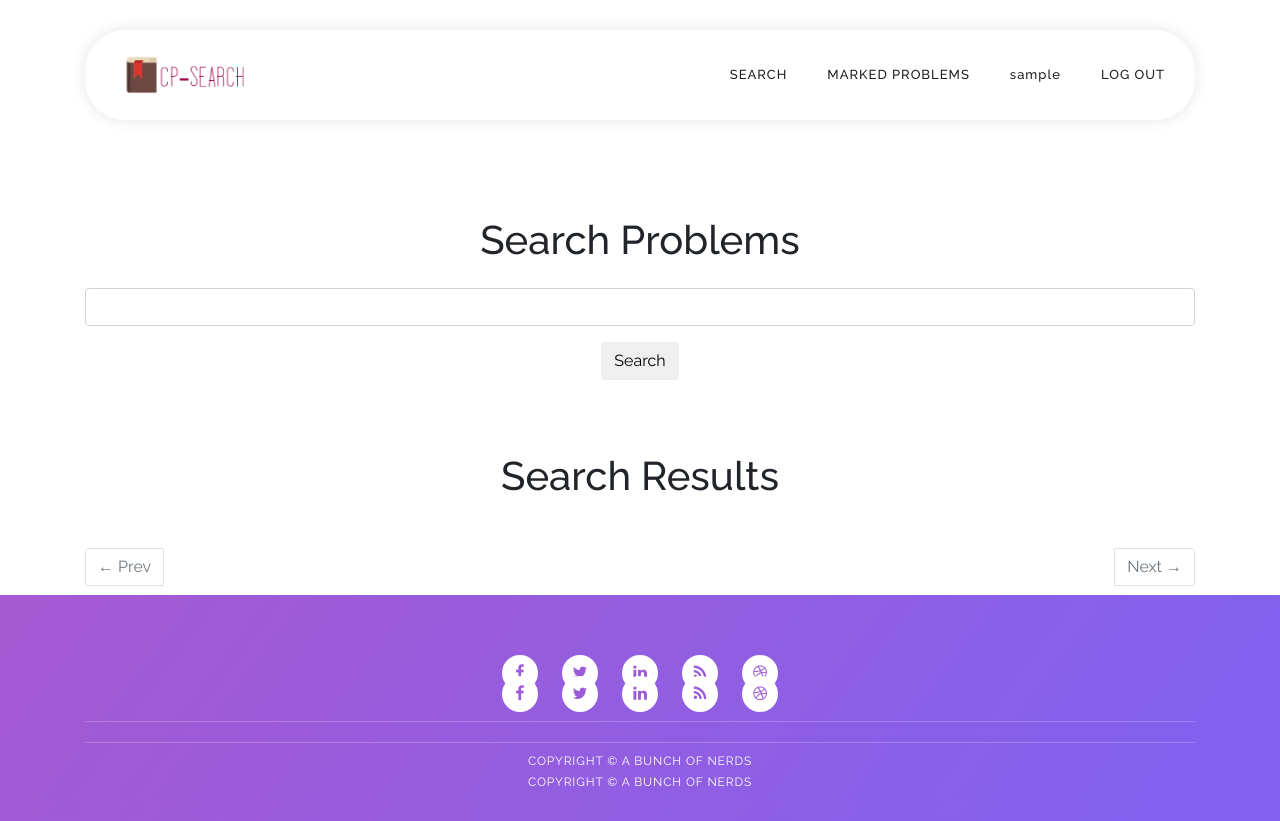
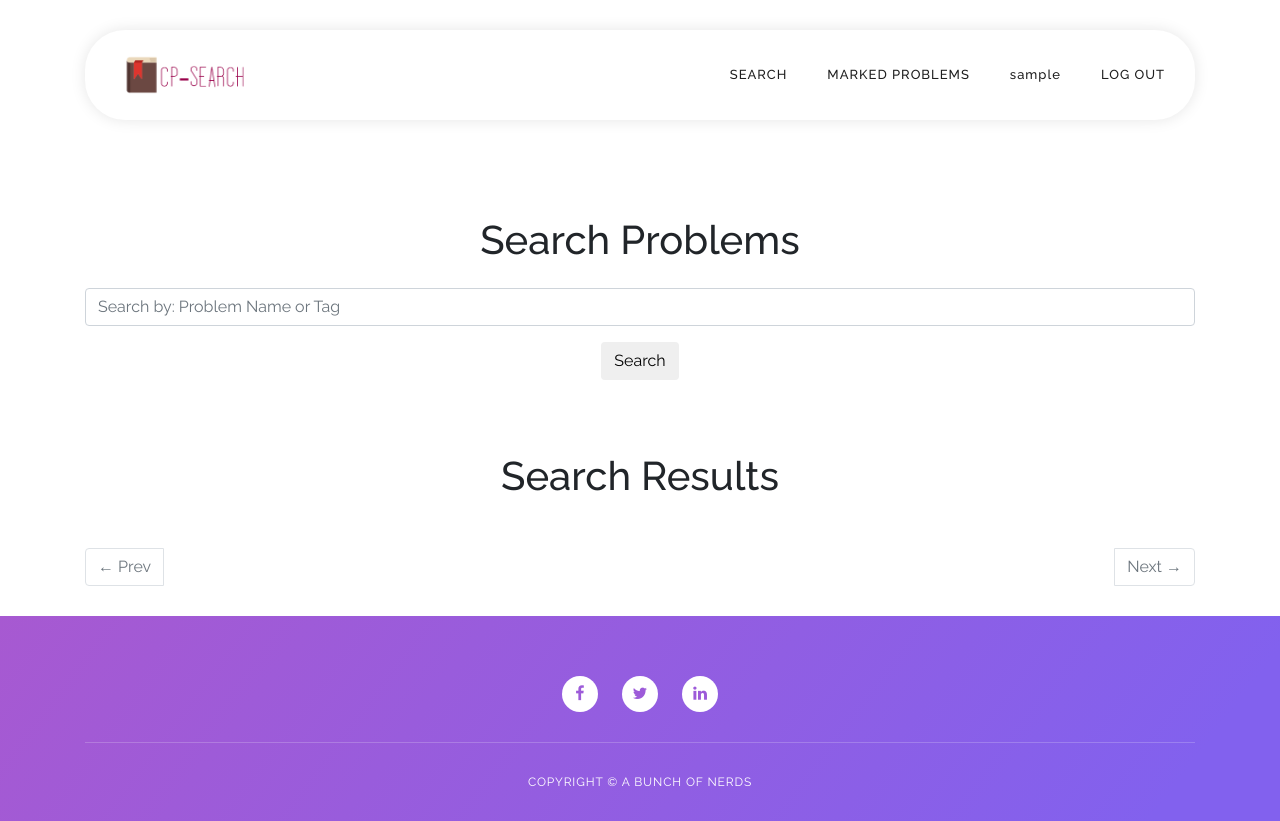
Before and after one commit to Tafreed/cp-search, a Flask app: a page that uses website/templates/base.html in a window 1280 px wide. Run offline with Flask 2, Linux system fonts and the light colour scheme; the visitor is signed in with stand-in values (Sample User, id 1); data comes from the database, SQL or seed files in the repository; both versions use the stored data as it was after the commit; data that the repository does not hold is empty; some libraries are stand-ins or nearby versions.

Commit message:
Made some corrections

```diff
--- a/website/forms.py
+++ b/website/forms.py
@@ -71,6 +71,6 @@ class PostForm(FlaskForm):
 
 class SearchForm(FlaskForm):
     #text = Markup('<i class="fas fa-sign-in-alt"></i> Submit')
-    query = StringField('')
+    query = StringField('', render_kw={"placeholder": "Search by: Problem Name or Tag"})
     #submit = SubmitField(search, widget=InlineButtonWidget(class_="btn btn-info"))
     submit = SubmitField('Search')
--- a/website/static/css/custom.css
+++ b/website/static/css/custom.css
@@ -85,6 +85,12 @@ html, body {
   -moz-osx-font-smoothing: grayscale;
 }
 
+body {
+  display: flex;
+  flex-direction: column;
+  min-height: 100vh;
+}
+
 a {
   text-decoration: none !important;
 }
@@ -669,24 +675,18 @@ welcome
 }
 
 .appContent{
-  margin-top: 15%;
+  /* margin-top: 15%; */
   /* transform: translateY(-55%); */
   text-align:left;
   width: 100%;
   flex: none;
   margin-bottom: 30px;
 }
-.appContent{
-  margin-top: 15%;
-  /* transform: translateY(-55%); */
-  text-align:left;
-  width: 100%;
-
-  flex: none;
-}
+
 .flash{
   margin-top: 15%;
 }
+
 .welcome-area .header-text h1 {
   font-weight: 500;
   font-size: 36px;
@@ -1472,14 +1472,18 @@ footer
 footer {
   background-image: linear-gradient(127deg, #a759d1 0%, #8261ee 91%);
   padding-top: 50px;
-}
+  margin-top: auto;
+  min-width: 100vw;
+}
+
 .Footer-user{
-  position: absolute;
+  /* position: absolute; */
   bottom: 0;
   left: 0;
   width: 100%;
   margin-top: 50px;
 }
+
 footer .social {
   overflow: hidden;
   margin-top: 10px;
--- a/website/templates/base.html
+++ b/website/templates/base.html
@@ -228,8 +228,6 @@
 					<li><a href="#"><i class="fa fa-facebook"></i></a></li>
 					<li><a href="#"><i class="fa fa-twitter"></i></a></li>
 					<li><a href="#"><i class="fa fa-linkedin"></i></a></li>
-					<li><a href="#"><i class="fa fa-rss"></i></a></li>
-					<li><a href="#"><i class="fa fa-dribbble"></i></a></li>
 				</ul>
 			</div>
 		</div>
--- a/website/templates/user_result.html
+++ b/website/templates/user_result.html
@@ -24,7 +24,7 @@
         <thead style="background: #212529; color: grey; border: 20px;">
             <tr>
                 <th scope="col">PROBLEMS</th>
-                <th scope="col">TAGS</th>
+                <th scope="col" style="text-align: end;">ACTION</th>
             </tr>
         </thead>
         <tr><td></td></tr>
@@ -32,27 +32,6 @@
 			{% include '_problem.html' %}
 		{% endfor %}
         </table>
-    {% else %}
-    <footer class="Footer-user">
-        <div class="container">
-            <div class="row">
-                <div class="col-lg-12 col-md-12 col-sm-12">
-                    <ul class="social">
-                        <li><a href="#"><i class="fa fa-facebook"></i></a></li>
-                        <li><a href="#"><i class="fa fa-twitter"></i></a></li>
-                        <li><a href="#"><i class="fa fa-linkedin"></i></a></li>
-                        <li><a href="#"><i class="fa fa-rss"></i></a></li>
-                        <li><a href="#"><i class="fa fa-dribbble"></i></a></li>
-                    </ul>
-                </div>
-            </div>
-            <div class="row">
-                <div class="col-lg-12">
-                    <p class="copyright">Copyright &copy; a bunch of nerds</p>
-                </div>
-            </div>
-        </div>
-    </footer>
 	{% endif %}
     <nav aria-label="...">
         <ul class="pagination justify-content-between">
```
Also changed, not shown: website/templates/login.html (+5 -12 lines), website/templates/marked_problems.html (+9 -27 lines), website/templates/user.html (+0 -28 lines), website/app.db.
